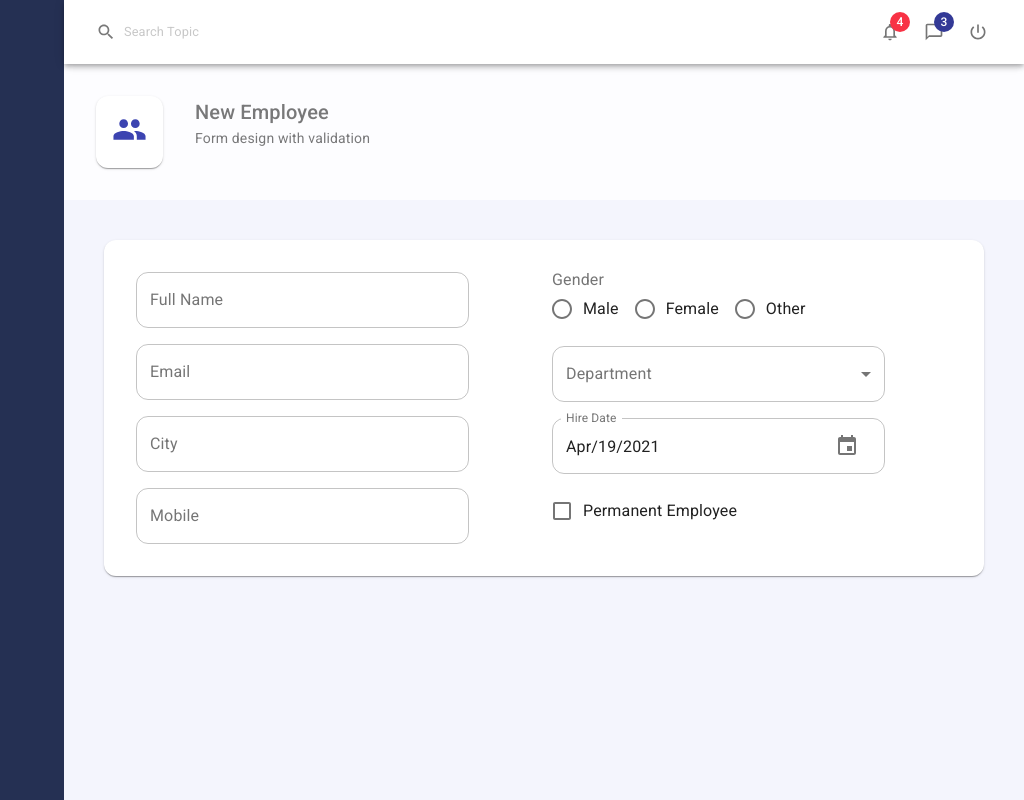
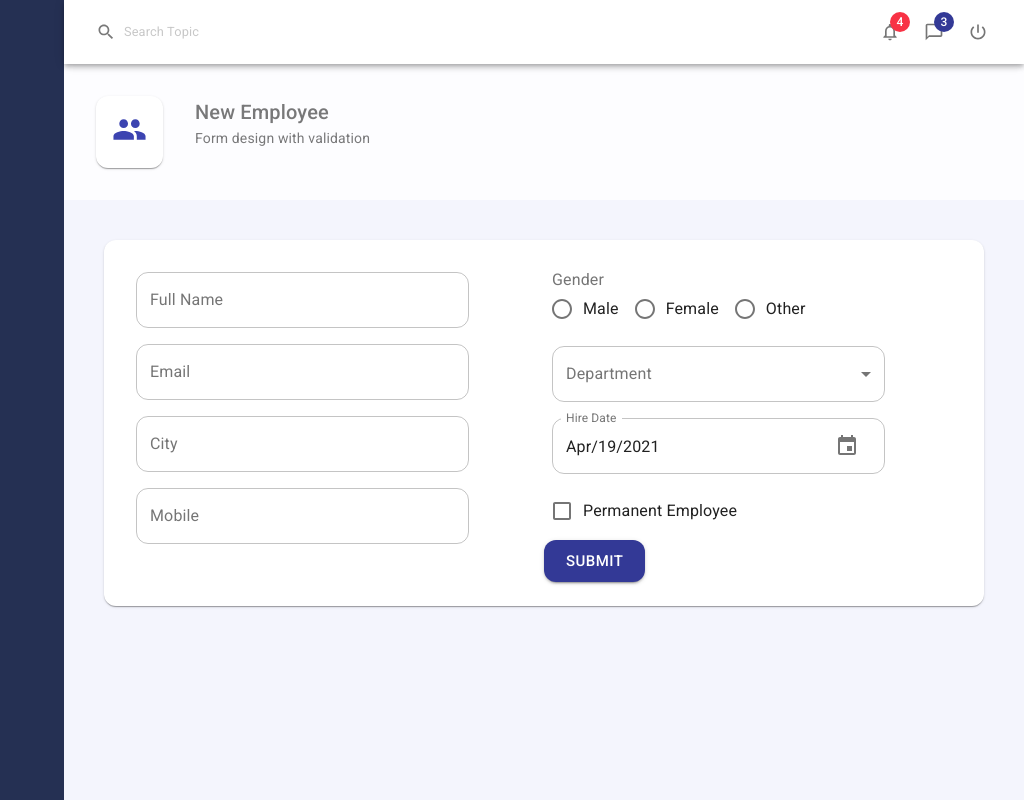
Before and after one commit to manos-fr/Mui_Form, a React (Create React App) app: page / in a window 1280 px wide. Shown: the whole page, without its empty margins (256-1280 px from the left). Built offline with nearby package versions, Linux system fonts and the light colour scheme.

Commit message:
adds submit button

```diff
--- a/src/components/controls/Button.js
+++ b/src/components/controls/Button.js
@@ -1,6 +1,12 @@
 import React from "react";
+import { Button as MuiButton } from "@material-ui/core";
 
 export default function Button(props) {
-  return;
-  <Button></Button>;
+  const { text, size, color, variant, onClick } = props;
+
+  return (
+    <MuiButton variant={variant} size={size} color={color} onClick={onClick}>
+      {text}
+    </MuiButton>
+  );
 }
--- a/src/components/controls/Controls.js
+++ b/src/components/controls/Controls.js
@@ -3,6 +3,7 @@ import RadioGroup from "./RadioGroup";
 import Select from "./Select";
 import Checkbox from "./Checkbox";
 import DatePicker from "./DatePicker";
+import Button from "./Button";
 
 const Controls = {
   Input,
@@ -10,6 +11,7 @@ const Controls = {
   Select,
   Checkbox,
   DatePicker,
+  Button,
 };
 
 export default Controls;
--- a/src/pages/Employees/EmployeeForm.js
+++ b/src/pages/Employees/EmployeeForm.js
@@ -81,6 +81,14 @@ export default function EmployeeForm() {
             value={values.isPermanent}
             onChange={handleInputChange}
           />
+          <div>
+            <Controls.Button
+              variant="contained"
+              color="primary"
+              size="large"
+              text="submit"
+            />
+          </div>
         </Grid>
       </Grid>
     </Form>
```
